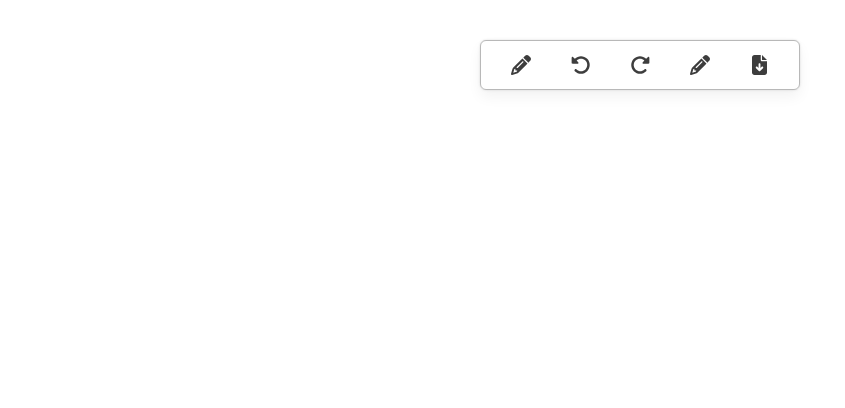
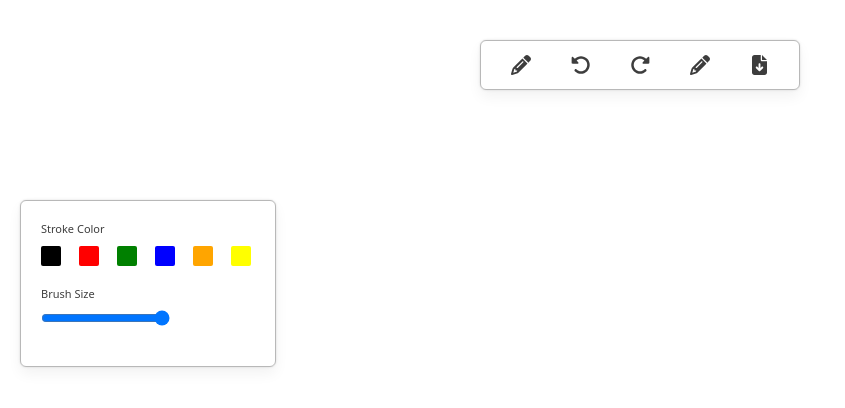
Before and after one commit to chetvishal/sketchbook, a Next.js app: page / in a window 1280 px wide. Shown: the top 408 px of the page, without its empty margins (0-845 px from the left). Built offline with nearby package versions, Linux system fonts and the light colour scheme.

Commit message:
Made UI of toolbo

```diff
--- /dev/null
+++ b/src/components/Toolbox/index.js
@@ -0,0 +1,33 @@
+import styles from './index.module.css';
+import { COLORS } from '@/constants';
+
+const Toolbox = () => {
+
+    const updateBrushSize = (e) => {
+
+    }
+
+    return (
+        <div className={styles.toolboxContainer}>
+            <div className={styles.toolItem}>
+                <h4 className={styles.toolText}>Stroke Color</h4>
+                <div className={styles.itemContainer}>
+                    <div className={styles.colorBox} style={{backgroundColor: COLORS.BLACK}}/>
+                    <div className={styles.colorBox} style={{backgroundColor: COLORS.RED}}/>
+                    <div className={styles.colorBox} style={{backgroundColor: COLORS.GREEN}}/>
+                    <div className={styles.colorBox} style={{backgroundColor: COLORS.BLUE}}/>
+                    <div className={styles.colorBox} style={{backgroundColor: COLORS.ORANGE}}/>
+                    <div className={styles.colorBox} style={{backgroundColor: COLORS.YELLOW}}/>
+                </div>
+            </div>
+            <div className={styles.toolItem}>
+                <h4 className={styles.toolText}>Brush Size</h4>
+                <div className={styles.itemContainer}>
+                    <input type="range" min={1} max={10} step={1} onChange={updateBrushSize} />
+                </div>
+            </div>
+        </div>
+    )
+}
+
+export default Toolbox;
--- /dev/null
+++ b/src/components/Toolbox/index.module.css
@@ -0,0 +1,28 @@
+.toolboxContainer {
+    @apply p-5 absolute top-1/4 left-5 w-64 rounded-md;
+    box-shadow: theme('colors.shadow1');
+    border: 1px solid theme('colors.border1');
+    background-color: theme('colors.background1');
+
+    .toolItem {
+        @apply mb-5;
+
+        .toolText {
+            font-size: 11px;
+            color: theme('colors.text1');
+        }
+
+        .itemContainer {
+            @apply flex justify-between mt-2;
+
+            .colorBox {
+                @apply h-5 w-5 mr-1 rounded-sm cursor-pointer;
+
+                &:hover, &.active {
+                    border: 1.5px solid theme('colors.border2');
+                    box-shadow: theme('colors.shadow2');
+                }
+            }
+        }
+    }
+}
--- /dev/null
+++ b/src/constants.js
@@ -0,0 +1,11 @@
+const COLORS = {
+    BLACK: 'black',
+    RED: 'red',
+    GREEN: 'green',
+    BLUE: 'blue',
+    ORANGE: 'orange',
+    YELLOW: 'yellow',
+    WHITE: 'white'
+}
+
+export { COLORS };
--- a/src/pages/index.js
+++ b/src/pages/index.js
@@ -1,7 +1,11 @@
 import Menu from '@/components/Menu'
+import Toolbox from '@/components/Toolbox'
 
 export default function Home() {
   return (
-    <Menu />
+    <>
+      <Menu />
+      <Toolbox />
+    </>
   )
 }
```
